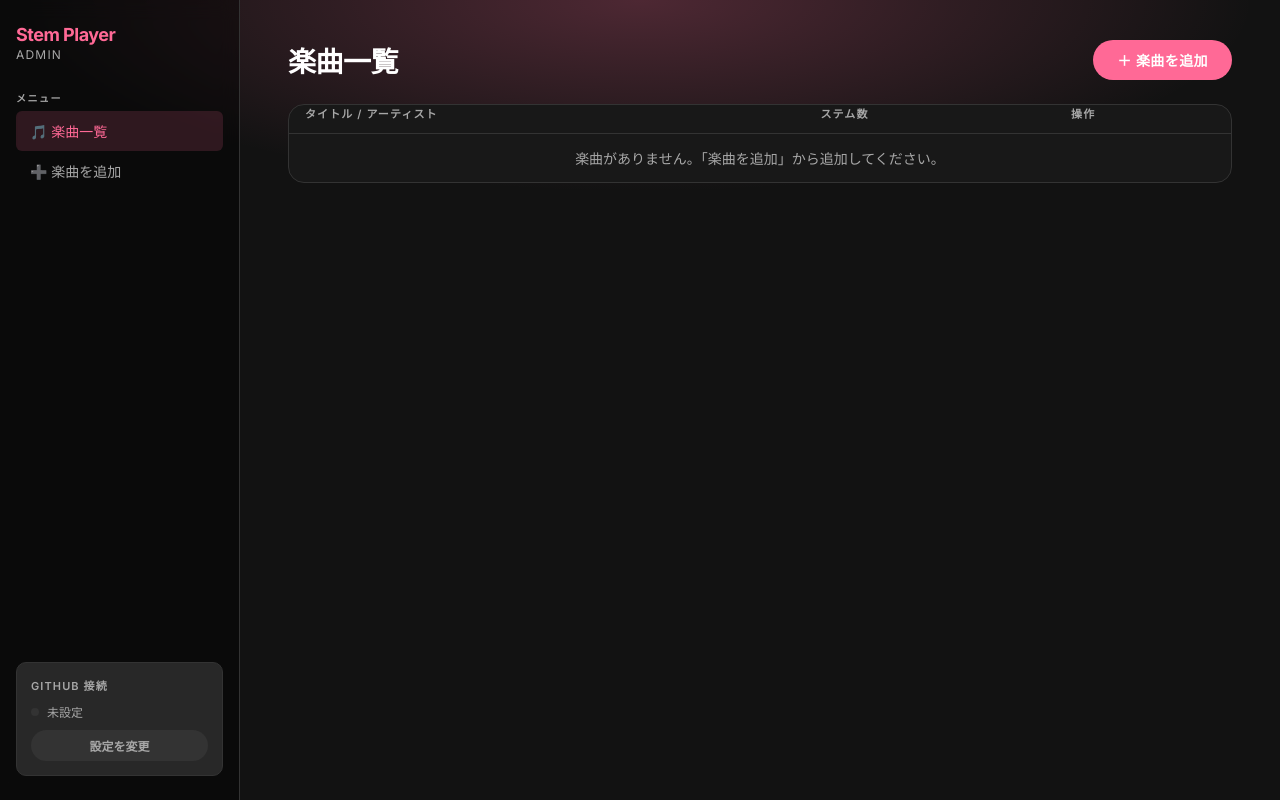
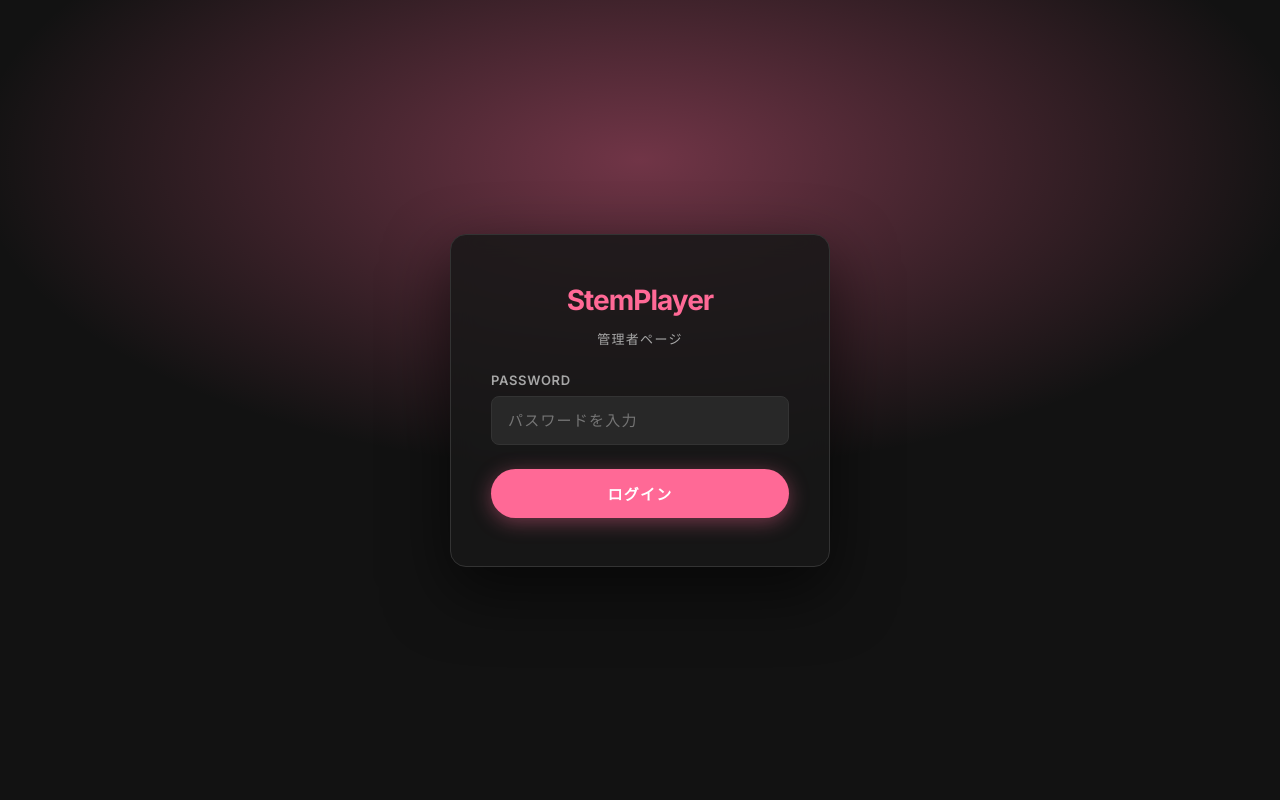
Before and after one commit to misato331049/Stem_Player, a plain HTML site: page admin.html in a window 1280 px wide. Drawn offline with Linux system fonts and the light colour scheme.

Commit message:
Update admin.html

```diff
--- a/admin.html
+++ b/admin.html
@@ -341,7 +341,53 @@
     .upload-progress { width: 80px; height: 4px; border-radius: 2px; background: var(--surface3); overflow: hidden; }
     .upload-progress-bar { height: 100%; border-radius: 2px; background: var(--accent); transition: width 0.3s; }
 
-    @media (max-width: 900px) {
+    /* ── LOGIN SCREEN ── */
+    #login-screen {
+      position: fixed; inset: 0; z-index: 500;
+      display: flex; align-items: center; justify-content: center;
+      background:
+        radial-gradient(ellipse 80% 60% at 50% 20%, rgba(255,105,150,0.4) 0%, transparent 65%),
+        #121212;
+    }
+    #login-screen.hidden { display: none; }
+    .login-box {
+      display: flex; flex-direction: column; align-items: center;
+      gap: 24px; width: min(380px, 90%);
+      padding: 48px 40px;
+      background: rgba(24,24,24,0.85);
+      border: 1px solid var(--border);
+      border-radius: 16px;
+      backdrop-filter: blur(12px);
+      box-shadow: 0 24px 64px rgba(0,0,0,0.6);
+    }
+    .login-logo { font-size: 28px; font-weight: 900; color: var(--accent); letter-spacing: -1px; }
+    .login-subtitle { font-size: 13px; color: var(--text-muted); letter-spacing: 0.1em; text-transform: uppercase; margin-top: -12px; }
+    .login-field { width: 100%; display: flex; flex-direction: column; gap: 8px; }
+    .login-field label { font-size: 13px; font-weight: 600; color: var(--text-muted); letter-spacing: 0.05em; }
+    .login-input {
+      width: 100%; padding: 14px 16px;
+      background: var(--surface2); border: 1px solid var(--border);
+      border-radius: 8px; font-size: 15px; color: var(--text);
+      font-family: inherit; transition: border-color 0.15s;
+      letter-spacing: 0.08em;
+    }
+    .login-input:focus { outline: none; border-color: var(--accent); }
+    .login-input.error { border-color: var(--danger); }
+    .login-btn {
+      width: 100%; padding: 14px;
+      background: var(--accent); color: #fff;
+      border: none; border-radius: 50px;
+      font-size: 15px; font-weight: 700; letter-spacing: 0.08em;
+      text-transform: uppercase; cursor: pointer;
+      transition: transform 0.1s, background 0.15s;
+      box-shadow: 0 4px 20px rgba(255,105,150,0.4);
+    }
+    .login-btn:hover { background: var(--accent2); transform: scale(1.02); }
+    .login-error {
+      font-size: 13px; color: var(--danger);
+      text-align: center; display: none;
+    }
+    .login-error.visible { display: block; }
       .admin-layout { grid-template-columns: 1fr; }
       .sidebar { position: relative; height: auto; flex-direction: row; flex-wrap: wrap; padding: 16px; gap: 16px; }
       .gh-card { margin-top: 0; }
@@ -352,6 +398,20 @@
   </style>
 </head>
 <body>
+
+<!-- ── LOGIN SCREEN ── -->
+<div id="login-screen">
+  <div class="login-box">
+    <p class="login-logo">StemPlayer</p>
+    <p class="login-subtitle">管理者ページ</p>
+    <div class="login-field">
+      <label>PASSWORD</label>
+      <input type="password" class="login-input" id="login-input" placeholder="パスワードを入力" />
+    </div>
+    <p class="login-error" id="login-error">パスワードが違います</p>
+    <button class="login-btn" id="login-btn">ログイン</button>
+  </div>
+</div>
 
 <div id="loading-overlay" class="hidden">
   <div class="spinner"></div>
@@ -543,13 +603,53 @@
 let ghConfig = {};
 
 /* ═══════════════════════════════════════
-   BOOT
+   LOGIN
 ═══════════════════════════════════════ */
-(async () => {
+const ADMIN_PASSWORD = 'Stem2026';
+
+function checkLogin() {
+  return sessionStorage.getItem('admin_auth') === '1';
+}
+
+function doLogin() {
+  const val = document.getElementById('login-input').value;
+  if (val === ADMIN_PASSWORD) {
+    sessionStorage.setItem('admin_auth', '1');
+    document.getElementById('login-screen').classList.add('hidden');
+    bootAdmin();
+  } else {
+    document.getElementById('login-input').classList.add('error');
+    document.getElementById('login-error').classList.add('visible');
+    document.getElementById('login-input').value = '';
+    setTimeout(() => {
+      document.getElementById('login-input').classList.remove('error');
+    }, 800);
+  }
+}
+
+document.getElementById('login-btn').addEventListener('click', doLogin);
+document.getElementById('login-input').addEventListener('keydown', e => {
+  if (e.key === 'Enter') doLogin();
+  document.getElementById('login-error').classList.remove('visible');
+  document.getElementById('login-input').classList.remove('error');
+});
+
+// ページ読み込み時にログイン済みか確認
+if (checkLogin()) {
+  document.getElementById('login-screen').classList.add('hidden');
+  bootAdmin();
+}
+
+async function bootAdmin() {
   loadGhConfig();
   await loadSongs();
   renderSongTable();
-})();
+}
+
+/* ═══════════════════════════════════════
+   BOOT (旧)
+═══════════════════════════════════════ */
+// bootAdmin() に移行済み
 
 /* ═══════════════════════════════════════
    NAV
```
